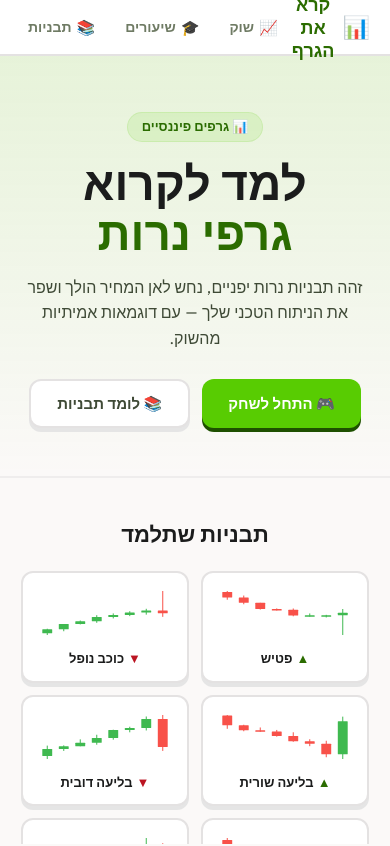
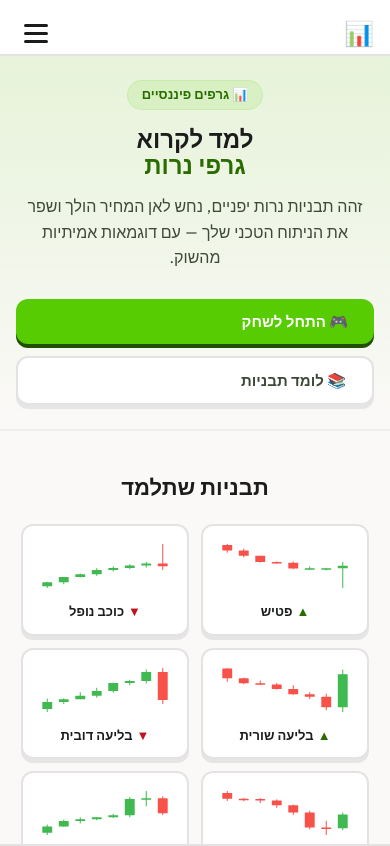
Before and after one commit to GUIDNY/stockgame, a React (Vite) app: page / in a window 390 px wide. Built offline with nearby package versions, Linux system fonts and the light colour scheme; no server answers.

Commit message:
feat: mobile responsive design with hamburger menu, remove trading game

```diff
--- a/src/App.css
+++ b/src/App.css
@@ -885,3 +885,84 @@ ul { list-style: none; }
   line-height: 1.5;
 }
 .note-icon { font-size: 16px; flex-shrink: 0; margin-top: 2px; }
+
+/* ═══════════════════════════════════════════════════════════════
+   MOBILE RESPONSIVE
+════════════════════════════════════════════════════════════════ */
+.nav-hamburger { display: none; background: none; border: none; flex-direction: column; gap: 5px; cursor: pointer; padding: 8px; }
+.hamburger-line { width: 24px; height: 3px; background: var(--text); border-radius: 2px; transition: all 300ms; }
+
+@media (max-width: 768px) {
+  .navbar { flex-wrap: wrap; }
+  .nav-brand { flex: 0 0 auto; }
+  .nav-hamburger { display: flex; order: 2; }
+
+  .nav-links {
+    position: absolute;
+    top: 100%;
+    right: 0;
+    left: 0;
+    background: var(--surface);
+    border-bottom: 2px solid var(--border);
+    max-height: 0;
+    overflow: hidden;
+    transition: max-height 300ms ease;
+    display: flex;
+    flex-direction: column;
+    gap: 0;
+  }
+
+  .nav-links.open {
+    max-height: 400px;
+  }
+
+  .nav-link {
+    width: 100%;
+    text-align: right;
+    padding: 12px 20px;
+    border-bottom: 1px solid var(--border);
+    border-radius: 0;
+    background: none;
+  }
+
+  .nav-game-stats { position: static; display: flex; gap: 16px; padding: 12px 20px; border-top: 1px solid var(--border); width: 100%; order: 3; }
+}
+
+/* Tablet & smaller screens */
+@media (max-width: 1024px) {
+  .play-page { grid-template-columns: 1fr; }
+  .chart-section { min-height: 300px; }
+  .trading-container { grid-template-columns: 1fr; }
+  .trade-form-section { width: 100%; }
+}
+
+/* Phone screens */
+@media (max-width: 480px) {
+  .app-shell { height: 100vh; }
+  .app-main { overflow-y: auto; -webkit-overflow-scrolling: touch; }
+
+  .navbar { padding: 12px 16px; }
+  .nav-brand { flex: 1; }
+  .nav-title { display: none; }
+  .nav-logo { font-size: 24px; }
+
+  /* Home page */
+  .hero { padding: 24px 16px; }
+  .hero-title { font-size: 24px; }
+  .hero-ctas { flex-direction: column; }
+  .btn-primary, .btn-secondary { width: 100%; }
+
+  /* Market page */
+  .ticker-grid { grid-template-columns: 1fr; }
+  .ticker-card { padding: 14px 12px; }
+  .tc-price { font-size: 20px; }
+
+  /* Learn/Lessons */
+  .pattern-card { padding: 12px; }
+  .lesson-card { padding: 12px; }
+
+  /* Play page */
+  .play-meta-bar { flex-wrap: wrap; gap: 8px; }
+  .play-controls { gap: 8px; }
+  .ctrl-btn { padding: 12px 20px; font-size: 13px; }
+}
--- a/src/components/Navbar.jsx
+++ b/src/components/Navbar.jsx
@@ -1,25 +1,40 @@
+import { useState } from 'react';
+
 export default function Navbar({ page, onNavigate, score, streak }) {
+  const [menuOpen, setMenuOpen] = useState(false);
+
+  const handleNavClick = (target) => {
+    onNavigate(target);
+    setMenuOpen(false);
+  };
+
   return (
     <nav className="navbar">
-      <button className="nav-brand" onClick={() => onNavigate('home')}>
+      <button className="nav-brand" onClick={() => handleNavClick('home')}>
         <span className="nav-logo">📊</span>
         <span className="nav-title">קרא את הגרף</span>
       </button>
 
-      <div className="nav-links">
-        <button className={`nav-link ${page === 'market' ? 'active' : ''}`} onClick={() => onNavigate('market')}>
+      <button className="nav-hamburger" onClick={() => setMenuOpen(!menuOpen)}>
+        <span className="hamburger-line"></span>
+        <span className="hamburger-line"></span>
+        <span className="hamburger-line"></span>
+      </button>
+
+      <div className={`nav-links ${menuOpen ? 'open' : ''}`}>
+        <button className={`nav-link ${page === 'market' ? 'active' : ''}`} onClick={() => handleNavClick('market')}>
           <span className="nav-link-icon">📈</span>שוק
         </button>
-        <button className={`nav-link ${page === 'lessons' ? 'active' : ''}`} onClick={() => onNavigate('lessons')}>
+        <button className={`nav-link ${page === 'lessons' ? 'active' : ''}`} onClick={() => handleNavClick('lessons')}>
           <span className="nav-link-icon">🎓</span>שיעורים
         </button>
-        <button className={`nav-link ${page === 'learn' ? 'active' : ''}`} onClick={() => onNavigate('learn')}>
+        <button className={`nav-link ${page === 'learn' ? 'active' : ''}`} onClick={() => handleNavClick('learn')}>
           <span className="nav-link-icon">📚</span>תבניות
         </button>
-        <button className={`nav-link ${page === 'practice' ? 'active' : ''}`} onClick={() => onNavigate('practice')}>
+        <button className={`nav-link ${page === 'practice' ? 'active' : ''}`} onClick={() => handleNavClick('practice')}>
           <span className="nav-link-icon">🏋️</span>תרגול
         </button>
-        <button className={`nav-link ${page === 'play' ? 'active' : ''}`} onClick={() => onNavigate('play')}>
+        <button className={`nav-link ${page === 'play' ? 'active' : ''}`} onClick={() => handleNavClick('play')}>
           <span className="nav-link-icon">🎮</span>משחק
         </button>
       </div>
```
Also changed, not shown: mobile-test.mjs (added, +25 -0 lines), 5 other files (tests, documents, lock files or other folders).
